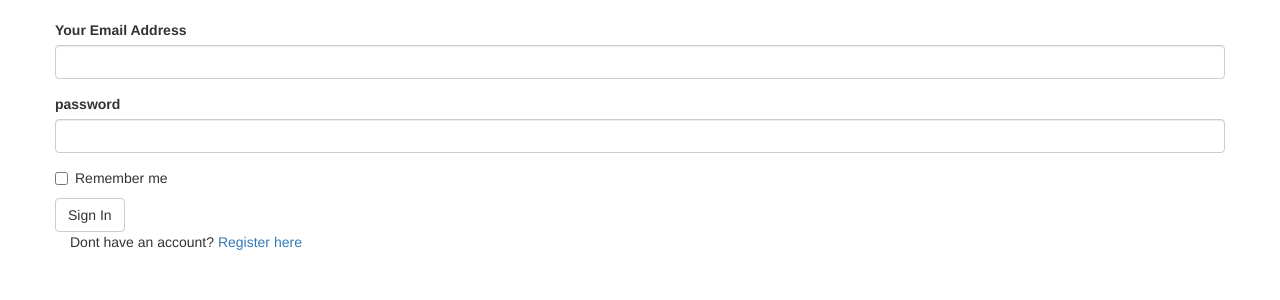
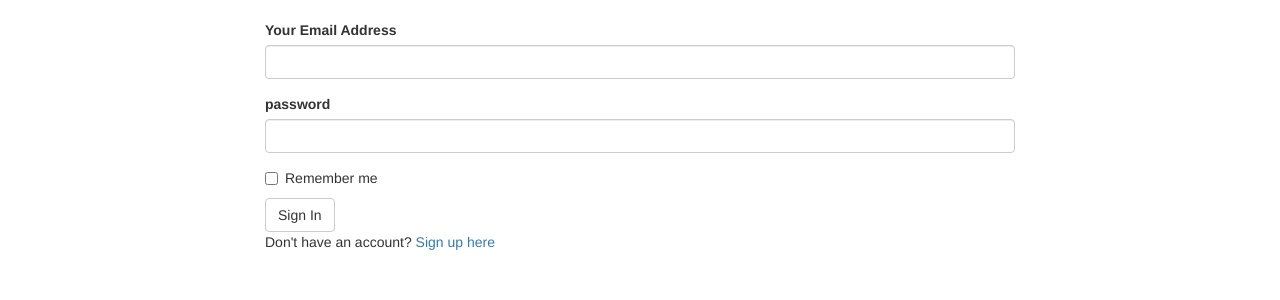
Before and after one commit to collinsbett29/pitches, a Flask app: page /authenticate/login in a window 1280 px wide. Shown: the part 102-402 px from the top of the page. Run offline with Flask 2, Linux system fonts and the light colour scheme; some libraries are stand-ins or nearby versions.

Commit message:
create a template to allow users to login

```diff
--- a/app/templates/auth/login.html
+++ b/app/templates/auth/login.html
@@ -1,17 +1,12 @@
-{% extends 'bootstrap/base.html' %}
-{% import 'bootstrap/wtf.html' as wtf %}
-
-<!-- {% block navbar %}
-    {% include 'navbar.html' %}
-{% endblock %} -->
+{% extends 'base.html'%}
+{% import 'bootstrap/wtf.html' as wtf%}
 
 {% block content %}
 <div class="container">
     <div class="row">
-        <div class="col-2">
-        </div>
-        <div class="col-8">
-            <!-- Flash message -->
+      <div class= "col-md-2"> </div>
+      <div class="col-md-8">
+      <!--Flash message -->
       {% for message in get_flashed_messages() %}
         <div class="alert alert-danger">
         <button type="button" class="close" data-dismiss="alert">&times;</button>
@@ -20,11 +15,10 @@
       {% endfor %}
       <!-- Login form -->
       {{wtf.quick_form(login_form)}}
+      <p> Don't have an account? <a href="{{url_for('auth.register')}}">Sign up here</a></p>
      </div>
-    </div>
-        <div class="col">
-            <p>Dont have an account? <a href="{{url_for('auth.register')}}">Register here</a></p>
+     <div clas="col-md-2"> </div>
     </div>
 </div>
 
-{% endblock %}
+{% endblock%}
```
Lines whose indentation alone changed are shown as unchanged.
